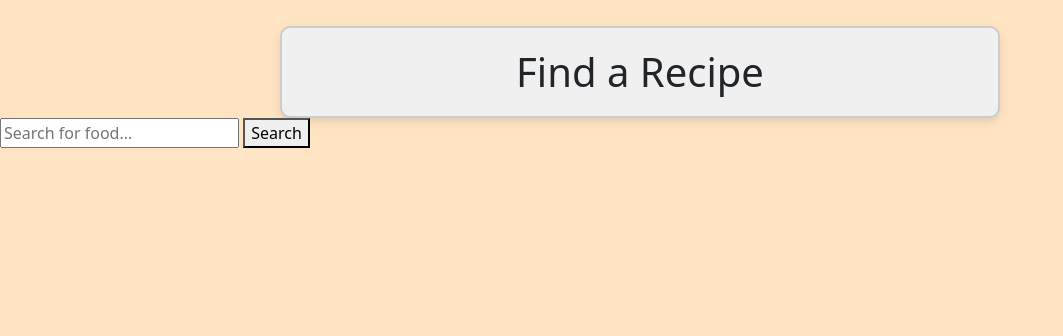
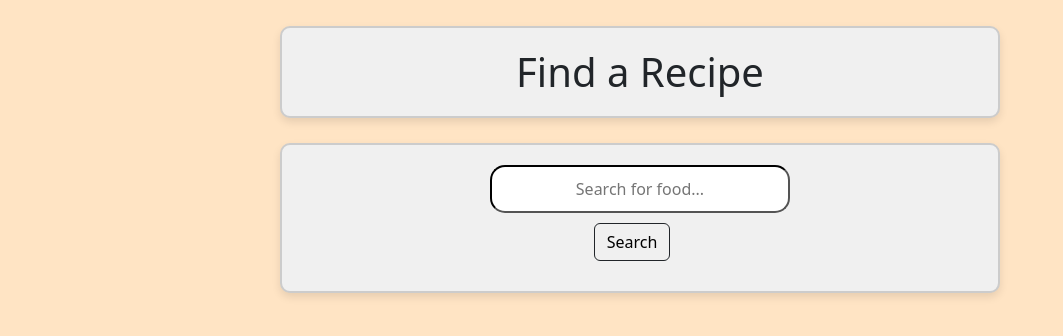
Before and after one commit to maseelshah22/community_cuisine, a Flask app: page /find in a window 1280 px wide. Shown: the part 67-403 px from the top of the page, without its empty margins (0-1063 px from the left). Run offline with Flask 3, Linux system fonts and the light colour scheme.

Commit message:
made search bar and submit button look pretty

```diff
--- a/static/styles/main.css
+++ b/static/styles/main.css
@@ -112,3 +112,27 @@ h1{
     margin: auto;
     margin-top: 2%;
 }
+
+.foodSearch {
+    border-radius: 15px;
+    padding: 10px;
+    width: 300px;
+    border-color: black;
+}
+.searchContainer {
+    text-align: center;
+}
+
+.searchForm {
+    display: flex;
+    flex-direction: column;
+    align-items: center;
+}
+
+.foodSearch, .searchButton {
+    margin-bottom: 10px;
+}
+
+.foodSearch::placeholder {
+    text-align: center;
+}
--- a/templates/find.html
+++ b/templates/find.html
@@ -1,13 +1,22 @@
 <!DOCTYPE html>
 <html lang="en">
+
 <head>
     <meta charset="utf-8">
     <meta http-equiv="X-UA-Compatible" content="IE=edge">
     <meta name="viewport" content="width=device-width, initial-scale=1">
     <title>Community Cuisine</title>
-        <link href="https://cdn.jsdelivr.net/npm/bootstrap@5.3.2/dist/css/bootstrap.min.css" rel="stylesheet" integrity="sha384-T3c6CoIi6uLrA9TneNEoa7RxnatzjcDSCmG1MXxSR1GAsXEV/Dwwykc2MPK8M2HN" crossorigin="anonymous">
-        <link href="static/styles/main.css" rel="stylesheet" type="text/css" >
+    <link href="https://cdn.jsdelivr.net/npm/bootstrap@5.3.2/dist/css/bootstrap.min.css" rel="stylesheet"
+        integrity="sha384-T3c6CoIi6uLrA9TneNEoa7RxnatzjcDSCmG1MXxSR1GAsXEV/Dwwykc2MPK8M2HN" crossorigin="anonymous">
+
+        <script src="https://cdnjs.cloudflare.com/ajax/libs/jquery/3.7.1/jquery.js"
+        integrity="sha512-+k1pnlgt4F1H8L7t3z95o3/KO+o78INEcXTbnoJQ/F2VqDVhWoaiVml/OEHv9HsVgxUaVW+IbiZPUJQfF/YxZw=="
+        crossorigin="anonymous" referrerpolicy="no-referrer"></script>
+
+
+    <link href="static/styles/main.css" rel="stylesheet" type="text/css">
 </head>
+
 <body>
     <div>
         <nav class="navbar navbar-expand-lg navbar-light bg-secondary">
@@ -18,7 +27,7 @@
             {% if first_name and last_name %}
 
             <a class="btn" href="/find">Find a Recipe</a>
-                <a class="btn"  href="{{ url_for('add_recipe') }}">Add New Recipe</a>
+            <a class="btn" href="{{ url_for('add_recipe') }}">Add New Recipe</a>
             <a class="btn" href="{{ url_for('user_reviews') }}">My Reviews</a>
             <span class="navbar-brand navbar-text text-white ms-auto">
                 Welcome, {{ first_name }} {{ last_name }}!
@@ -50,10 +59,20 @@
 
     <h1 class="page_title">Find a Recipe</h1>
 
-        <form action="/search" method="post">
-            <input type="text" name="search_term" placeholder="Search for food...">
-            <button type="submit">Search</button>
+    <div class="page_title">
+        <!-- <form action="/search" method="post">
+            <input class="foodSearch" type="text" name="search_term" placeholder="Search for food...">
+            <button class="btn btn-outline-dark searchButton" style="color:black; " type="submit">Search</button>
+        </form> -->
+
+        <form action="/search" method="post" class="searchForm">
+            <input class="foodSearch" type="text" name="search_term" placeholder="Search for food...">
+            <button class="btn btn-outline-dark searchButton" style="color:black;" type="submit">Search</button>
         </form>
+
+
+
+    </div>
 
     {% for recipe in recipes %}
     <div class="recipe">
@@ -67,6 +86,20 @@
         </div>
         {% endfor %} -->
 
-        <script src="https://cdn.jsdelivr.net/npm/bootstrap@5.3.2/dist/js/bootstrap.bundle.min.js" integrity="sha384-C6RzsynM9kWDrMNeT87bh95OGNyZPhcTNXj1NW7RuBCsyN/o0jlpcV8Qyq46cDfL" crossorigin="anonymous"></script>
+    <script src="https://cdn.jsdelivr.net/npm/bootstrap@5.3.2/dist/js/bootstrap.bundle.min.js"
+        integrity="sha384-C6RzsynM9kWDrMNeT87bh95OGNyZPhcTNXj1NW7RuBCsyN/o0jlpcV8Qyq46cDfL"
+        crossorigin="anonymous"></script>
+
+    <script>
+        $(document).ready(function () {
+            $(".searchButton").hover(function () {
+                $(this).css("color", "white");
+            }, function () {
+                $(this).css("color", "black");
+            });
+        });
+
+    </script>
 </body>
+
 </html>
```
Lines whose indentation alone changed are shown as unchanged.
